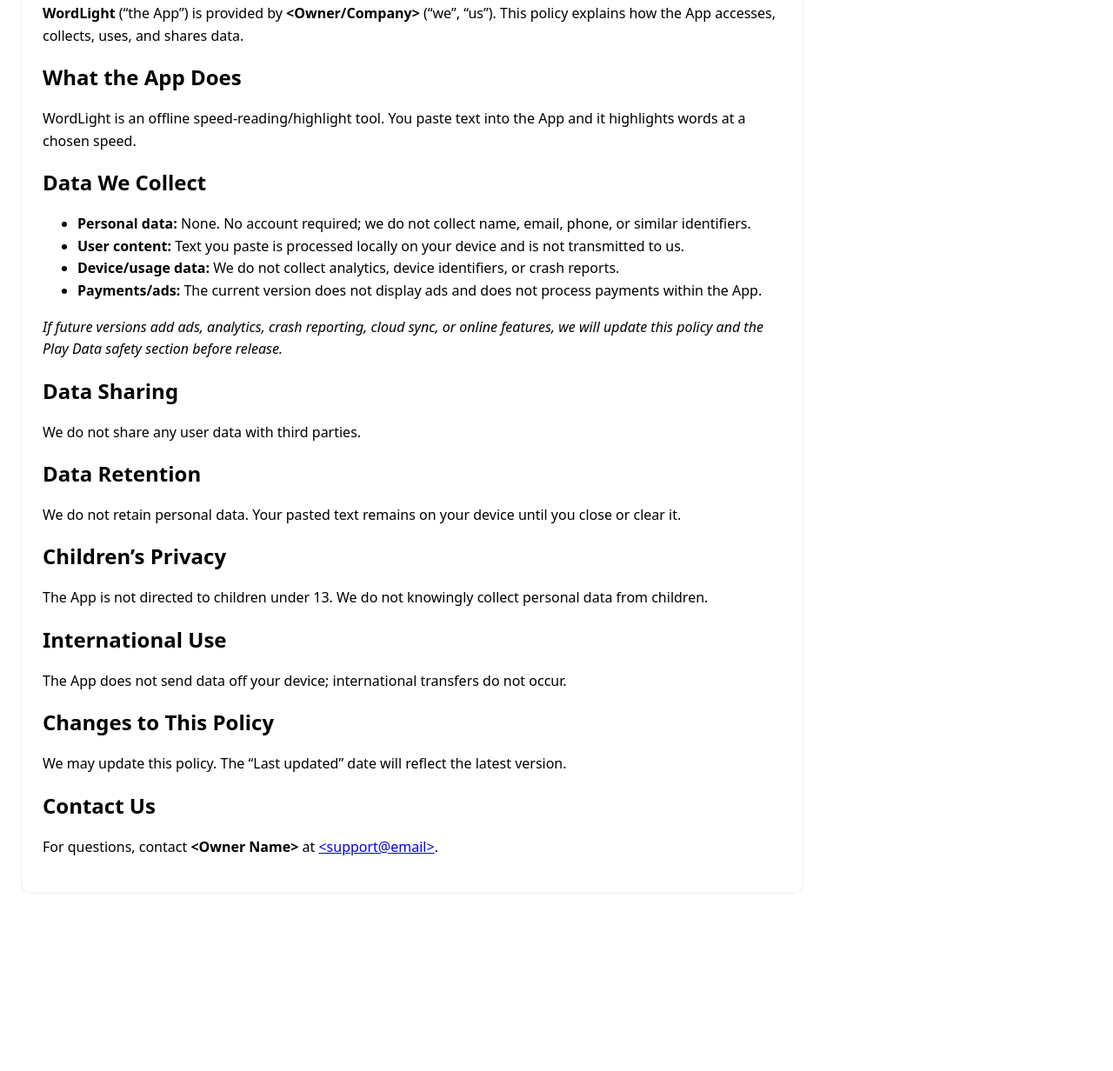
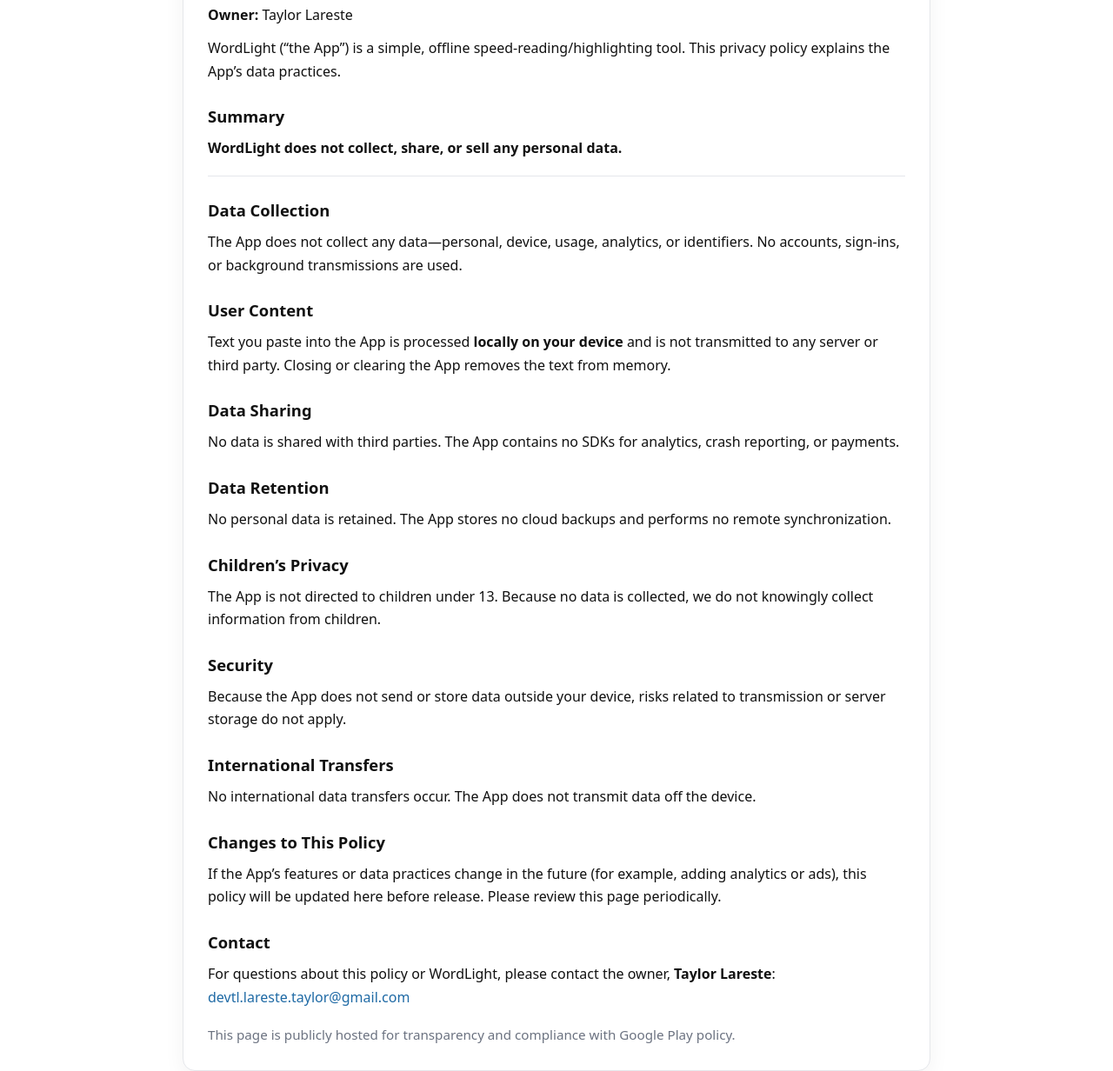
Before and after one commit to TaylorLareste/wordlight-privacy, a plain HTML site: page index.html in a window 1280 px wide. Shown: the part 169-1401 px from the top of the page at 87% size. Before the commit the page ends 1221 px from the top, so only its background shows below. Drawn offline with Linux system fonts and the light colour scheme.

Commit message:
Update index.html

```diff
--- a/index.html
+++ b/index.html
@@ -2,53 +2,90 @@
 <html lang="en">
 <head>
   <meta charset="utf-8" />
-  <meta name="viewport" content="width=device-width,initial-scale=1" />
+  <meta name="viewport" content="width=device-width, initial-scale=1" />
   <title>Privacy Policy — WordLight</title>
-  <meta name="description" content="Privacy Policy for the WordLight app." />
+  <meta name="description" content="Privacy Policy for the WordLight app by Taylor Lareste." />
   <meta name="robots" content="index,follow" />
   <style>
-    body { font-family: system-ui, -apple-system, Segoe UI, Roboto, Arial, sans-serif; line-height: 1.6; margin: 24px; max-width: 900px; }
-    h1,h2 { line-height: 1.25; }
-    .container { background: #fff; padding: 24px; border: 1px solid #eee; border-radius: 12px; }
-    .muted { color: #666; font-size: 0.95rem; }
+    /* Minimal, high-contrast, single style (no dark mode) */
+    html, body {
+      height: 100%;
+      background: #ffffff;
+      color: #111111;
+      margin: 0;
+      font-family: ui-sans-serif, system-ui, -apple-system, "Segoe UI", Roboto, Arial, "Noto Sans", "Helvetica Neue", sans-serif;
+      line-height: 1.65;
+      -webkit-font-smoothing: antialiased;
+      -moz-osx-font-smoothing: grayscale;
+    }
+    .wrap { max-width: 860px; margin: 48px auto; padding: 0 20px; }
+    .card {
+      background: #ffffff;
+      border: 1px solid #e5e7eb;
+      border-radius: 14px;
+      padding: 28px;
+      box-shadow: 0 8px 24px rgba(0,0,0,0.05);
+    }
+    h1 { font-size: 2rem; margin: 0 0 6px; letter-spacing: 0.1px; }
+    h2 { font-size: 1.15rem; margin: 24px 0 8px; }
+    p  { margin: 0 0 12px; }
+    .muted { color: #6b7280; font-size: 0.95rem; }
+    .brand { font-weight: 800; letter-spacing: 0.2px; }
+    .divider { height: 1px; background: #e5e7eb; margin: 18px 0; }
+    a { color: #1f6aa5; text-decoration: none; }
+    a:hover { text-decoration: underline; }
+    ul { padding-left: 18px; margin: 0 0 12px; }
+    footer { margin-top: 18px; font-size: 0.95rem; color: #6b7280; }
   </style>
 </head>
 <body>
-  <div class="container">
-    <h1>Privacy Policy — WordLight</h1>
+  <main class="wrap">
+    <div class="card" role="article" aria-labelledby="pp-title">
+      <h1 id="pp-title">Privacy Policy — <span class="brand">WordLight</span></h1>
       <p class="muted">Last updated: 20 August 2025</p>
 
-    <p><strong>WordLight</strong> (“the App”) is provided by <strong>&lt;Owner/Company&gt;</strong> (“we”, “us”). This policy explains how the App accesses, collects, uses, and shares data.</p>
+      <p><strong>Owner:</strong> Taylor Lareste</p>
 
-    <h2>What the App Does</h2>
-    <p>WordLight is an offline speed-reading/highlight tool. You paste text into the App and it highlights words at a chosen speed.</p>
+      <p>WordLight (“the App”) is a simple, offline speed-reading/highlighting tool. This privacy policy explains the App’s data practices.</p>
 
-    <h2>Data We Collect</h2>
-    <ul>
-      <li><strong>Personal data:</strong> None. No account required; we do not collect name, email, phone, or similar identifiers.</li>
-      <li><strong>User content:</strong> Text you paste is processed locally on your device and is not transmitted to us.</li>
-      <li><strong>Device/usage data:</strong> We do not collect analytics, device identifiers, or crash reports.</li>
-      <li><strong>Payments/ads:</strong> The current version does not display ads and does not process payments within the App.</li>
-    </ul>
-    <p><em>If future versions add ads, analytics, crash reporting, cloud sync, or online features, we will update this policy and the Play Data safety section before release.</em></p>
+      <h2>Summary</h2>
+      <p><strong>WordLight does not collect, share, or sell any personal data.</strong></p>
+
+      <div class="divider"></div>
+
+      <h2>Data Collection</h2>
+      <p>The App does not collect any data—personal, device, usage, analytics, or identifiers. No accounts, sign-ins, or background transmissions are used.</p>
+
+      <h2>User Content</h2>
+      <p>Text you paste into the App is processed <strong>locally on your device</strong> and is not transmitted to any server or third party. Closing or clearing the App removes the text from memory.</p>
 
       <h2>Data Sharing</h2>
-    <p>We do not share any user data with third parties.</p>
+      <p>No data is shared with third parties. The App contains no SDKs for analytics, crash reporting, or payments.</p>
 
       <h2>Data Retention</h2>
-    <p>We do not retain personal data. Your pasted text remains on your device until you close or clear it.</p>
+      <p>No personal data is retained. The App stores no cloud backups and performs no remote synchronization.</p>
 
       <h2>Children’s Privacy</h2>
-    <p>The App is not directed to children under 13. We do not knowingly collect personal data from children.</p>
+      <p>The App is not directed to children under 13. Because no data is collected, we do not knowingly collect information from children.</p>
 
-    <h2>International Use</h2>
-    <p>The App does not send data off your device; international transfers do not occur.</p>
+      <h2>Security</h2>
+      <p>Because the App does not send or store data outside your device, risks related to transmission or server storage do not apply.</p>
+
+      <h2>International Transfers</h2>
+      <p>No international data transfers occur. The App does not transmit data off the device.</p>
 
       <h2>Changes to This Policy</h2>
-    <p>We may update this policy. The “Last updated” date will reflect the latest version.</p>
+      <p>If the App’s features or data practices change in the future (for example, adding analytics or ads), this policy will be updated here before release. Please review this page periodically.</p>
 
-    <h2>Contact Us</h2>
-    <p>For questions, contact <strong>&lt;Owner Name&gt;</strong> at <a href="mailto:&lt;support@email&gt;">&lt;support@email&gt;</a>.</p>
+      <h2>Contact</h2>
+      <p>For questions about this policy or WordLight, please contact the owner, <strong>Taylor Lareste</strong>:
+        <a href="mailto:devtl.lareste.taylor@gmail.com">devtl.lareste.taylor@gmail.com</a>
+      </p>
+
+      <footer>
+        This page is publicly hosted for transparency and compliance with Google Play policy.
+      </footer>
     </div>
+  </main>
 </body>
 </html>
```
Lines whose indentation alone changed are shown as unchanged.
